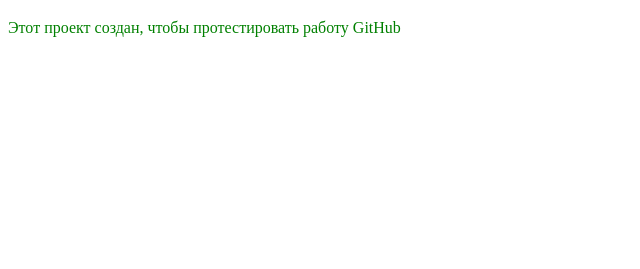
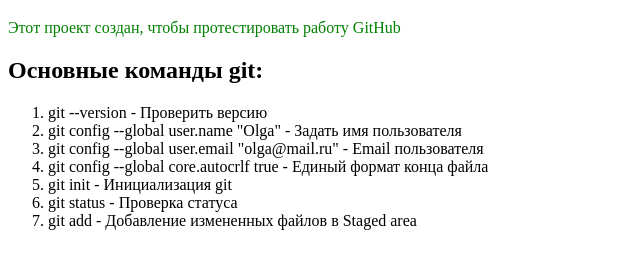
Before and after one commit to LadyOlga/git-test2, a plain HTML site: page index.html in a window 1280 px wide. Shown: the part 61-330 px from the top of the page, without its empty margins (0-640 px from the left). Drawn offline with Linux system fonts and the light colour scheme.

Commit message:
Fifth commit

```diff
--- a/index.html
+++ b/index.html
@@ -8,5 +8,15 @@
 <body>
 	<h1>Привет мир!</h1>
 	<p>Этот проект создан, чтобы протестировать работу GitHub</p>
+	<h2>Основные команды git:</h2>
+	<ol>
+		<li>git --version - Проверить версию</li>
+		<li>git config --global user.name "Olga" - Задать имя пользователя
+		<li>git config --global user.email "olga@mail.ru" - Email пользователя</li>
+		<li>git config --global core.autocrlf true - Единый формат конца файла</li>
+		<li>git init - Инициализация git</li>
+		<li>git status - Проверка статуса</li>
+		<li>git add - Добавление измененных файлов в Staged area</li>
+	</ol>
 </body>
 </html>
```
